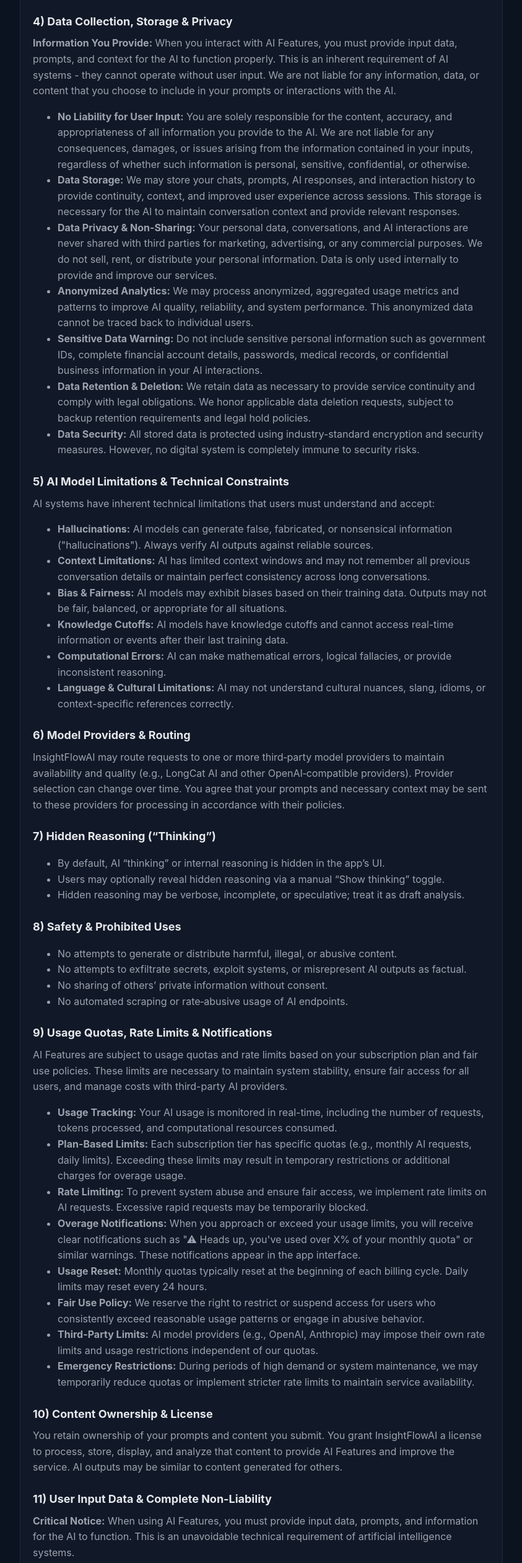
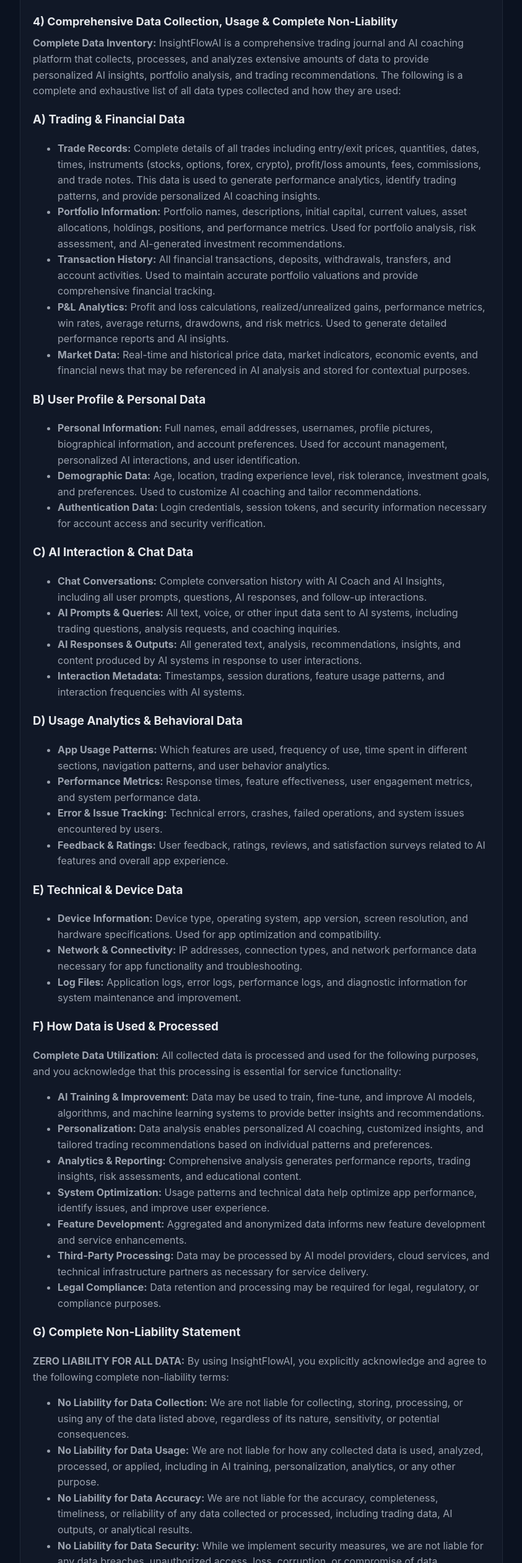
Before and after one commit to Millsondylan/Ai_terms, a plain HTML site: page ai-terms/index.html in a window 1280 px wide. Shown: the part 1223-3744 px from the top of the page at 62% size, without its empty margins (218-1061 px from the left). Drawn offline with Linux system fonts and the light colour scheme.

Commit message:
docs(terms): comprehensive data collection inventory and complete non-liability
- Added exhaustive inventory of all data types collected (trading, personal, AI interactions, usage analytics, technical data)
- Detailed explanation of how each data type is used for AI training, personalization, analytics, and service improvement
- Complete non-liability statement covering data collection, usage, accuracy, security, AI outputs, third-party actions, and user responsibility
- Removed duplicate liability section and fixed section numbering
- Made terms significantly more explicit about zero liability for all data-related aspects

```diff
--- a/ai-terms/index.html
+++ b/ai-terms/index.html
@@ -94,36 +94,130 @@
           geopolitical crises, or other unforeseen circumstances that may cause severe losses.</li>
         </ul>
 
-        <h2>4) Data Collection, Storage & Privacy</h2>
+        <h2>4) Comprehensive Data Collection, Usage & Complete Non-Liability</h2>
+
         <p>
-          <strong>Information You Provide:</strong> When you interact with AI Features, you must provide
-          input data, prompts, and context for the AI to function properly. This is an inherent requirement
-          of AI systems - they cannot operate without user input. We are not liable for any information,
-          data, or content that you choose to include in your prompts or interactions with the AI.
+          <strong>Complete Data Inventory:</strong> InsightFlowAI is a comprehensive trading journal and
+          AI coaching platform that collects, processes, and analyzes extensive amounts of data to provide
+          personalized AI insights, portfolio analysis, and trading recommendations. The following is a
+          complete and exhaustive list of all data types collected and how they are used:
+        </p>
+
+        <h3>A) Trading & Financial Data</h3>
+        <ul>
+          <li><strong>Trade Records:</strong> Complete details of all trades including entry/exit prices,
+          quantities, dates, times, instruments (stocks, options, forex, crypto), profit/loss amounts,
+          fees, commissions, and trade notes. This data is used to generate performance analytics,
+          identify trading patterns, and provide personalized AI coaching insights.</li>
+          <li><strong>Portfolio Information:</strong> Portfolio names, descriptions, initial capital,
+          current values, asset allocations, holdings, positions, and performance metrics. Used for
+          portfolio analysis, risk assessment, and AI-generated investment recommendations.</li>
+          <li><strong>Transaction History:</strong> All financial transactions, deposits, withdrawals,
+          transfers, and account activities. Used to maintain accurate portfolio valuations and
+          provide comprehensive financial tracking.</li>
+          <li><strong>P&L Analytics:</strong> Profit and loss calculations, realized/unrealized gains,
+          performance metrics, win rates, average returns, drawdowns, and risk metrics. Used to
+          generate detailed performance reports and AI insights.</li>
+          <li><strong>Market Data:</strong> Real-time and historical price data, market indicators,
+          economic events, and financial news that may be referenced in AI analysis and stored for
+          contextual purposes.</li>
+        </ul>
+
+        <h3>B) User Profile & Personal Data</h3>
+        <ul>
+          <li><strong>Personal Information:</strong> Full names, email addresses, usernames, profile
+          pictures, biographical information, and account preferences. Used for account management,
+          personalized AI interactions, and user identification.</li>
+          <li><strong>Demographic Data:</strong> Age, location, trading experience level, risk tolerance,
+          investment goals, and preferences. Used to customize AI coaching and tailor recommendations.</li>
+          <li><strong>Authentication Data:</strong> Login credentials, session tokens, and security
+          information necessary for account access and security verification.</li>
+        </ul>
+
+        <h3>C) AI Interaction & Chat Data</h3>
+        <ul>
+          <li><strong>Chat Conversations:</strong> Complete conversation history with AI Coach and AI
+          Insights, including all user prompts, questions, AI responses, and follow-up interactions.</li>
+          <li><strong>AI Prompts & Queries:</strong> All text, voice, or other input data sent to AI
+          systems, including trading questions, analysis requests, and coaching inquiries.</li>
+          <li><strong>AI Responses & Outputs:</strong> All generated text, analysis, recommendations,
+          insights, and content produced by AI systems in response to user interactions.</li>
+          <li><strong>Interaction Metadata:</strong> Timestamps, session durations, feature usage
+          patterns, and interaction frequencies with AI systems.</li>
+        </ul>
+
+        <h3>D) Usage Analytics & Behavioral Data</h3>
+        <ul>
+          <li><strong>App Usage Patterns:</strong> Which features are used, frequency of use, time spent
+          in different sections, navigation patterns, and user behavior analytics.</li>
+          <li><strong>Performance Metrics:</strong> Response times, feature effectiveness, user engagement
+          metrics, and system performance data.</li>
+          <li><strong>Error & Issue Tracking:</strong> Technical errors, crashes, failed operations, and
+          system issues encountered by users.</li>
+          <li><strong>Feedback & Ratings:</strong> User feedback, ratings, reviews, and satisfaction
+          surveys related to AI features and overall app experience.</li>
+        </ul>
+
+        <h3>E) Technical & Device Data</h3>
+        <ul>
+          <li><strong>Device Information:</strong> Device type, operating system, app version, screen
+          resolution, and hardware specifications. Used for app optimization and compatibility.</li>
+          <li><strong>Network & Connectivity:</strong> IP addresses, connection types, and network
+          performance data necessary for app functionality and troubleshooting.</li>
+          <li><strong>Log Files:</strong> Application logs, error logs, performance logs, and diagnostic
+          information for system maintenance and improvement.</li>
+        </ul>
+
+        <h3>F) How Data is Used & Processed</h3>
+        <p>
+          <strong>Complete Data Utilization:</strong> All collected data is processed and used for the
+          following purposes, and you acknowledge that this processing is essential for service functionality:
         </p>
         <ul>
-          <li><strong>No Liability for User Input:</strong> You are solely responsible for the content,
-          accuracy, and appropriateness of all information you provide to the AI. We are not liable for
-          any consequences, damages, or issues arising from the information contained in your inputs,
-          regardless of whether such information is personal, sensitive, confidential, or otherwise.</li>
-          <li><strong>Data Storage:</strong> We may store your chats, prompts, AI responses, and interaction
-          history to provide continuity, context, and improved user experience across sessions. This
-          storage is necessary for the AI to maintain conversation context and provide relevant responses.</li>
-          <li><strong>Data Privacy & Non-Sharing:</strong> Your personal data, conversations, and AI
-          interactions are never shared with third parties for marketing, advertising, or any commercial
-          purposes. We do not sell, rent, or distribute your personal information. Data is only used
-          internally to provide and improve our services.</li>
-          <li><strong>Anonymized Analytics:</strong> We may process anonymized, aggregated usage metrics
-          and patterns to improve AI quality, reliability, and system performance. This anonymized data
-          cannot be traced back to individual users.</li>
-          <li><strong>Sensitive Data Warning:</strong> Do not include sensitive personal information such as
-          government IDs, complete financial account details, passwords, medical records, or confidential
-          business information in your AI interactions.</li>
-          <li><strong>Data Retention & Deletion:</strong> We retain data as necessary to provide service
-          continuity and comply with legal obligations. We honor applicable data deletion requests,
-          subject to backup retention requirements and legal hold policies.</li>
-          <li><strong>Data Security:</strong> All stored data is protected using industry-standard encryption
-          and security measures. However, no digital system is completely immune to security risks.</li>
+          <li><strong>AI Training & Improvement:</strong> Data may be used to train, fine-tune, and improve
+          AI models, algorithms, and machine learning systems to provide better insights and recommendations.</li>
+          <li><strong>Personalization:</strong> Data analysis enables personalized AI coaching, customized
+          insights, and tailored trading recommendations based on individual patterns and preferences.</li>
+          <li><strong>Analytics & Reporting:</strong> Comprehensive analysis generates performance reports,
+          trading insights, risk assessments, and educational content.</li>
+          <li><strong>System Optimization:</strong> Usage patterns and technical data help optimize app
+          performance, identify issues, and improve user experience.</li>
+          <li><strong>Feature Development:</strong> Aggregated and anonymized data informs new feature
+          development and service enhancements.</li>
+          <li><strong>Third-Party Processing:</strong> Data may be processed by AI model providers, cloud
+          services, and technical infrastructure partners as necessary for service delivery.</li>
+          <li><strong>Legal Compliance:</strong> Data retention and processing may be required for legal,
+          regulatory, or compliance purposes.</li>
+        </ul>
+
+        <h3>G) Complete Non-Liability Statement</h3>
+        <p>
+          <strong>ZERO LIABILITY FOR ALL DATA:</strong> By using InsightFlowAI, you explicitly acknowledge
+          and agree to the following complete non-liability terms:
+        </p>
+        <ul>
+          <li><strong>No Liability for Data Collection:</strong> We are not liable for collecting, storing,
+          processing, or using any of the data listed above, regardless of its nature, sensitivity, or
+          potential consequences.</li>
+          <li><strong>No Liability for Data Usage:</strong> We are not liable for how any collected data is
+          used, analyzed, processed, or applied, including in AI training, personalization, analytics, or
+          any other purpose.</li>
+          <li><strong>No Liability for Data Accuracy:</strong> We are not liable for the accuracy,
+          completeness, timeliness, or reliability of any data collected or processed, including trading
+          data, AI outputs, or analytical results.</li>
+          <li><strong>No Liability for Data Security:</strong> While we implement security measures, we are
+          not liable for any data breaches, unauthorized access, loss, corruption, or compromise of data.</li>
+          <li><strong>No Liability for AI Outputs:</strong> We are not liable for any decisions, actions,
+          financial outcomes, or consequences resulting from AI analysis, recommendations, or insights
+          derived from collected data.</li>
+          <li><strong>No Liability for Third-Party Actions:</strong> We are not liable for any actions,
+          decisions, or consequences resulting from third-party access to or use of anonymized,
+          aggregated, or processed data.</li>
+          <li><strong>No Liability for User Actions:</strong> You are solely responsible for all data you
+          provide, all decisions you make based on AI insights, and all consequences of using the platform.</li>
+          <li><strong>Complete Waiver:</strong> You waive all rights to claims, lawsuits, or legal actions
+          against InsightFlowAI, its owners, employees, or partners related to data collection, usage,
+          processing, or any outcomes thereof.</li>
         </ul>
 
         <h2>5) AI Model Limitations & Technical Constraints</h2>
@@ -202,41 +296,19 @@
           improve the service. AI outputs may be similar to content generated for others.
         </p>
 
-        <h2>11) User Input Data & Complete Non-Liability</h2>
-        <p>
-          <strong>Critical Notice:</strong> When using AI Features, you must provide input data, prompts,
-          and information for the AI to function. This is an unavoidable technical requirement of artificial
-          intelligence systems.
-        </p>
-        <ul>
-          <li><strong>Zero Liability for Your Input:</strong> We are not liable, responsible, or accountable
-          for any information, data, content, or material that you choose to include in your AI interactions,
-          regardless of its nature, sensitivity, accuracy, or potential consequences.</li>
-          <li><strong>Your Responsibility:</strong> You are solely responsible for all content you submit,
-          including personal information, sensitive data, confidential information, or any other material.
-          We do not review, moderate, or take responsibility for user inputs.</li>
-          <li><strong>No Data Sharing:</strong> Your input data is never shared with third parties for
-          marketing, advertising, or commercial purposes. However, it may be processed by AI model
-          providers as necessary for service functionality.</li>
-          <li><strong>Input Data Retention:</strong> Input data may be stored and retained as necessary to
-          provide AI services, maintain conversation context, and improve system performance.</li>
-          <li><strong>Technical Necessity:</strong> AI systems require user input to generate responses.
-          Without your input, no AI interaction can occur. You acknowledge this technical requirement.</li>
-        </ul>
-
-        <h2>12) Age Requirements</h2>
+        <h2>11) Age Requirements</h2>
         <p>
           AI Features are intended for users age 18+ or the age of majority in your jurisdiction.
           Do not allow minors to use AI Features unsupervised.
         </p>
 
-        <h2>13) Security</h2>
+        <h2>12) Security</h2>
         <p>
           We apply reasonable technical and organizational measures to protect data. No system is
           perfectly secure; do not submit secrets or credentials in chat.
         </p>
 
-        <h2>14) Changes to AI Terms</h2>
+        <h2>13) Changes to AI Terms</h2>
         <p>
           We may update these AI Terms over time. Material changes will be posted at this page with a
           revised date. Continued use after changes constitutes acceptance.
```
